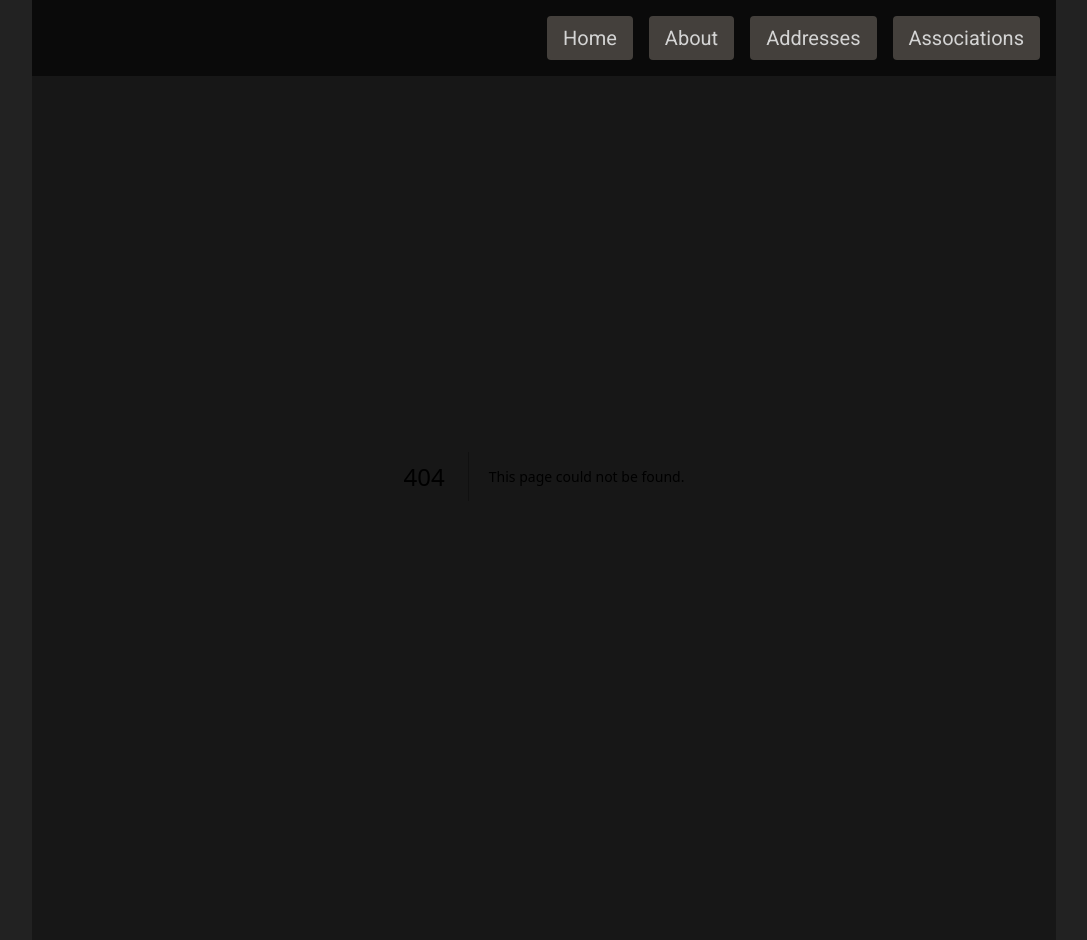
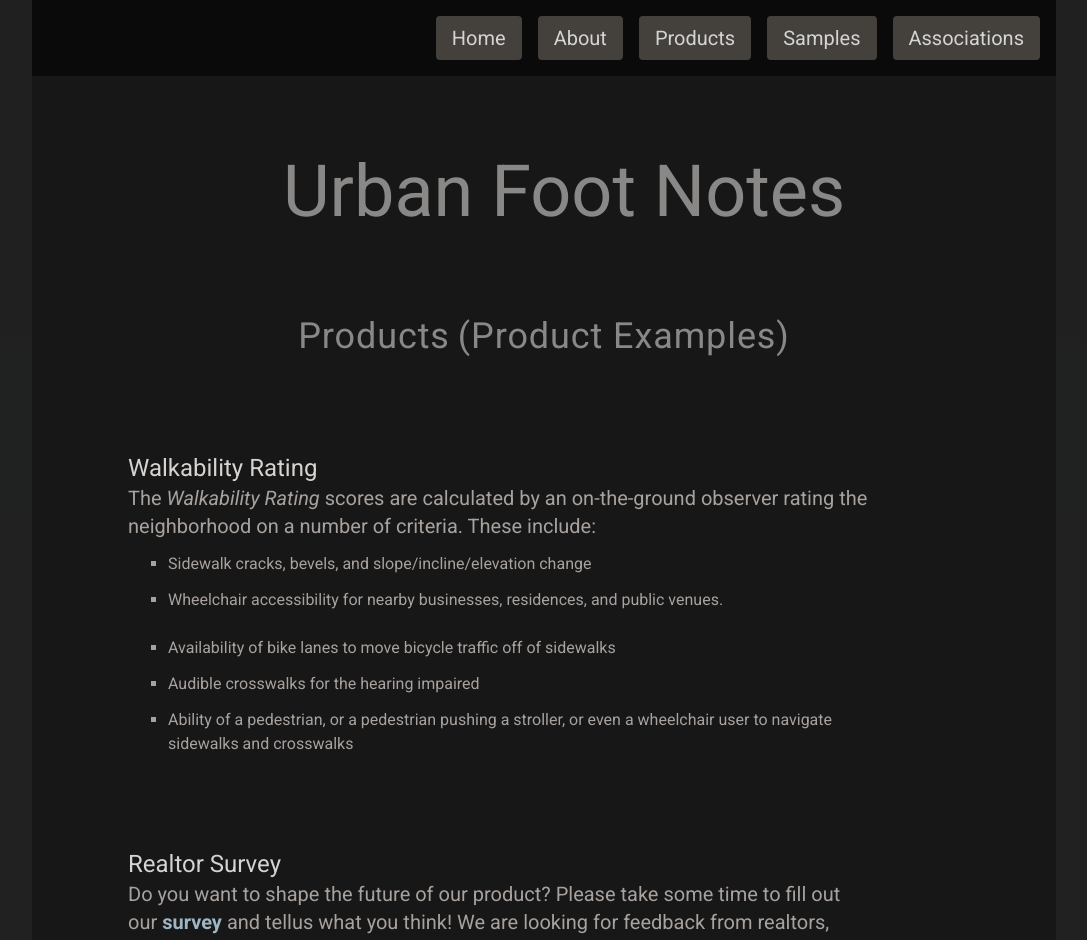
Before and after one commit to Richard-Burd/urban-footnotes-landing, a Next.js app: page /products in a window 1280 px wide. Before the commit this address had no page. Shown: the top 940 px of the page, without its empty margins (96-1183 px from the left). Built offline with nearby package versions, Linux system fonts and the light colour scheme; a web font is replaced by a local one.

Commit message:
created products & samples pages

```diff
--- a/components/DesktopNavbar.js
+++ b/components/DesktopNavbar.js
@@ -12,8 +12,11 @@ export default function DesktopNavbar() {
           <Link href="/about">
             <Button title="About" bgColor="bg-stone-700" className="ml-4" />
           </Link>
-          <Link href="/addresses">
-            <Button title="Addresses" bgColor="bg-stone-700" className="ml-4" />
+          <Link href="/products">
+            <Button title="Products" bgColor="bg-stone-700" className="ml-4" />
+          </Link>
+          <Link href="/samples">
+            <Button title="Samples" bgColor="bg-stone-700" className="ml-4" />
           </Link>
           <Link href="/associations">
             <Button
--- a/components/MobileNavbar.js
+++ b/components/MobileNavbar.js
@@ -46,12 +46,20 @@ export default function MobileNavBar() {
               About Page
             </div>
           </Link>
-          <Link href="/addresses">
+          <Link href="/products">
             <div
               className="block px-4 py-2 cursor-pointer border-b border-stone-600"
               onClick={toggleMenu}
             >
-              Addresses
+              Products
+            </div>
+          </Link>
+          <Link href="/samples">
+            <div
+              className="block px-4 py-2 cursor-pointer border-b border-stone-600"
+              onClick={toggleMenu}
+            >
+              Samples
             </div>
           </Link>
           <Link href="/associations">
--- /dev/null
+++ b/pages/products.js
@@ -0,0 +1,86 @@
+export default function Products() {
+  return (
+    <div>
+      <div className="flex justify-center">
+        <h1 className="text-center mt-20 roboto-font text-3xl lg:text-7xl text-stone-300 lg:pl-10 opacity-60">
+          Urban Foot Notes
+        </h1>
+      </div>
+
+      <div className="lg:m-20">
+        <div>
+          <div className="roboto-font text-base sm:text-2xl text-center pt-12 lg:pt-2 lg:text-4xl text-stone-300 opacity-60 tracking-wide pb-4">
+            <span className="block sm:inline sm:mr-2">Products</span>
+            <span className="block sm:inline">(Product Examples)</span>
+          </div>
+        </div>
+
+        <section
+          id="property-1"
+          className="flex justify-center sm:justify-start px-4"
+        >
+          <div className="roboto-font text-stone-400 pt-20 max-w-screen-md">
+            <h2 className="text-2xl text-stone-300 text-left">
+              Walkability Rating
+            </h2>
+            <p className="text-xl">
+              The <i>Walkability Rating</i> scores are calculated by an
+              on-the-ground observer rating the neighborhood on a number of
+              criteria. These include:
+            </p>
+            <ul className="mx-6 sm:mx-10 list-square list-outside text-base">
+              <li className="pt-3">
+                Sidewalk cracks, bevels, and slope/incline/elevation change
+              </li>
+              <li className="py-3">
+                Wheelchair accessibility for nearby businesses, residences, and
+                public venues.
+              </li>
+              <li className="py-3">
+                Availability of bike lanes to move bicycle traffic off of
+                sidewalks
+              </li>
+              <li>Audible crosswalks for the hearing impaired </li>
+              <li className="py-3">
+                Ability of a pedestrian, or a pedestrian pushing a stroller, or
+                even a wheelchair user to navigate sidewalks and crosswalks
+              </li>
+            </ul>
+          </div>
+        </section>
+
+        <section
+          id="property-1"
+          className="flex justify-center sm:justify-start px-4"
+        >
+          <div className="roboto-font text-stone-400 pt-20 max-w-screen-md">
+            <h2 className="text-2xl text-stone-300 text-left">
+              Realtor Survey
+            </h2>
+            <p className="text-xl">
+              Do you want to shape the future of our product? Please take some
+              time to fill out our
+              <a
+                href="https://docs.google.com/forms/d/e/1FAIpQLSdTepFxRCWUUctQCEZtMvU_uext5DxXXaputpdFxfLGButUZg/viewform"
+                target="_blank"
+                rel="noreferrer"
+              >
+                &nbsp;
+                <b>survey</b>
+                &nbsp;
+              </a>
+              and tellus what you think! We are looking for feedback from
+              realtors, appraisers, and other real estate professionals.
+            </p>
+          </div>
+        </section>
+
+        <div className="roboto-font text-1xl text-stone-300 mx-4 lg:mx-32">
+          <br />
+          <br />
+          <br />
+        </div>
+      </div>
+    </div>
+  );
+}
--- a/pages/addresses.js
+++ b/pages/samples.js
@@ -1,4 +1,4 @@
-export default function Addresses() {
+export default function Samples() {
   return (
     <div>
       <div className="flex justify-center">
@@ -10,44 +10,14 @@ export default function Addresses() {
       <div className="lg:m-20">
         <div>
           <div className="roboto-font text-base sm:text-2xl text-center pt-12 lg:pt-2 lg:text-4xl text-stone-300 opacity-60 tracking-wide pb-4">
-            <span className="block sm:inline sm:mr-2">Addresses</span>
+            <span className="block sm:inline sm:mr-2">Samples</span>
             <span className="block sm:inline">(Product Examples)</span>
           </div>
         </div>
 
-        <section
-          id="property-1"
-          className="flex justify-center sm:justify-start px-4"
-        >
-          <div className="roboto-font text-stone-400 pt-20 max-w-screen-md">
-            <h2 className="text-2xl text-stone-300 text-left">
-              Walkability Rating
-            </h2>
-            <p className="text-xl">
-              The <i>Walkability Rating</i> scores are calculated by an
-              on-the-ground observer rating the neighborhood on a number of
-              criteria. These include:
-            </p>
-            <ul className="mx-6 sm:mx-10 list-square list-outside text-base">
-              <li className="pt-3">
-                Sidewalk cracks, bevels, and slope/incline/elevation change
-              </li>
-              <li className="py-3">
-                Wheelchair accessibility for nearby businesses, residences, and
-                public venues.
-              </li>
-              <li className="py-3">
-                Availability of bike lanes to move bicycle traffic off of
-                sidewalks
-              </li>
-              <li>Audible crosswalks for the hearing impaired </li>
-              <li className="py-3">
-                Ability of a pedestrian, or a pedestrian pushing a stroller, or
-                even a wheelchair user to navigate sidewalks and crosswalks
-              </li>
-            </ul>
-          </div>
-        </section>
+        <div className="mx-4 pb-4 roboto-font text-3xl text-stone-400 mt-36 border-b-4 border-stone-800 w-full">
+          Single Family Addresses
+        </div>
 
         <section
           id="property-1"
@@ -108,6 +78,59 @@ export default function Addresses() {
         >
           <div className="roboto-font pt-20 max-w-screen-md">
             <h2 className="text-sm sm:text-2xl text-stone-300 text-left">
+              607b Moore Ave. Nashville TN
+            </h2>
+            <p className="hidden sm:block text-xs sm:text-base text-stone-400 text-left">
+              Click on the preview below to view a PDF in your browser
+            </p>
+            <div className="flex">
+              <div
+                className="relative"
+                style={{ width: "200px", height: "300px" }}
+              >
+                <a
+                  href="https://drive.google.com/uc?export=view&id=1L3_-Iz1fPGPzuy-f4rJLGzLkxWrvmBKx"
+                  target="_blank"
+                  rel="noopener noreferrer"
+                >
+                  <div
+                    id="property-image-1"
+                    className="my-2 relative text-left"
+                  >
+                    <img
+                      className="absolute z-10"
+                      src={`${process.env.NEXT_PUBLIC_CLOUDINARY_BASE_URL}/title-page-607b-moore.jpg`}
+                      alt="Urban Foot Notes Image"
+                      width={200}
+                      height={400}
+                    />
+                    <img
+                      className="absolute z-20 transition-opacity duration-300 ease-in-out opacity-40 hover:opacity-90 focus:opacity-100 transition-transform duration-300 ease-in-out transform origin-center hover:scale-105"
+                      src="/pdf-preview-pointy-hand.svg"
+                      alt="Pointy Hand Preview"
+                      width={200}
+                      height={500}
+                    />
+                  </div>
+                </a>
+              </div>
+              <div className="hidden sm:block text-stone-300 ml-4 pt-11 text-1xl italic max-w-[200px]">
+                <p></p>
+              </div>
+            </div>
+          </div>
+        </section>
+
+        <div className="mx-4 pb-4 roboto-font text-3xl text-stone-400 mt-36 border-b-4 border-stone-800 w-full">
+          Multifamily Addresses
+        </div>
+
+        <section
+          id="property-1"
+          className="flex justify-center sm:justify-start px-4"
+        >
+          <div className="roboto-font pt-20 max-w-screen-md">
+            <h2 className="text-sm sm:text-2xl text-stone-300 text-left">
               555 Church St. Nashville TN
             </h2>
             <p className="hidden sm:block text-xs sm:text-base text-stone-400 text-left">
@@ -151,55 +174,6 @@ export default function Addresses() {
           </div>
         </section>
 
-        <section
-          id="property-1"
-          className="flex justify-center sm:justify-start px-4"
-        >
-          <div className="roboto-font pt-20 max-w-screen-md">
-            <h2 className="text-sm sm:text-2xl text-stone-300 text-left">
-              607b Moore Ave. Nashville TN
-            </h2>
-            <p className="hidden sm:block text-xs sm:text-base text-stone-400 text-left">
-              Click on the preview below to view a PDF in your browser
-            </p>
-            <div className="flex">
-              <div
-                className="relative"
-                style={{ width: "200px", height: "300px" }}
-              >
-                <a
-                  href="https://drive.google.com/uc?export=view&id=1L3_-Iz1fPGPzuy-f4rJLGzLkxWrvmBKx"
-                  target="_blank"
-                  rel="noopener noreferrer"
-                >
-                  <div
-                    id="property-image-1"
-                    className="my-2 relative text-left"
-                  >
-                    <img
-                      className="absolute z-10"
-                      src={`${process.env.NEXT_PUBLIC_CLOUDINARY_BASE_URL}/title-page-607b-moore.jpg`}
-                      alt="Urban Foot Notes Image"
-                      width={200}
-                      height={400}
-                    />
-                    <img
-                      className="absolute z-20 transition-opacity duration-300 ease-in-out opacity-40 hover:opacity-90 focus:opacity-100 transition-transform duration-300 ease-in-out transform origin-center hover:scale-105"
-                      src="/pdf-preview-pointy-hand.svg"
-                      alt="Pointy Hand Preview"
-                      width={200}
-                      height={500}
-                    />
-                  </div>
-                </a>
-              </div>
-              <div className="hidden sm:block text-stone-300 ml-4 pt-11 text-1xl italic max-w-[200px]">
-                <p></p>
-              </div>
-            </div>
-          </div>
-        </section>
-
         <div className="roboto-font text-1xl text-stone-300 mx-4 lg:mx-32">
           <br />
           <br />
```
